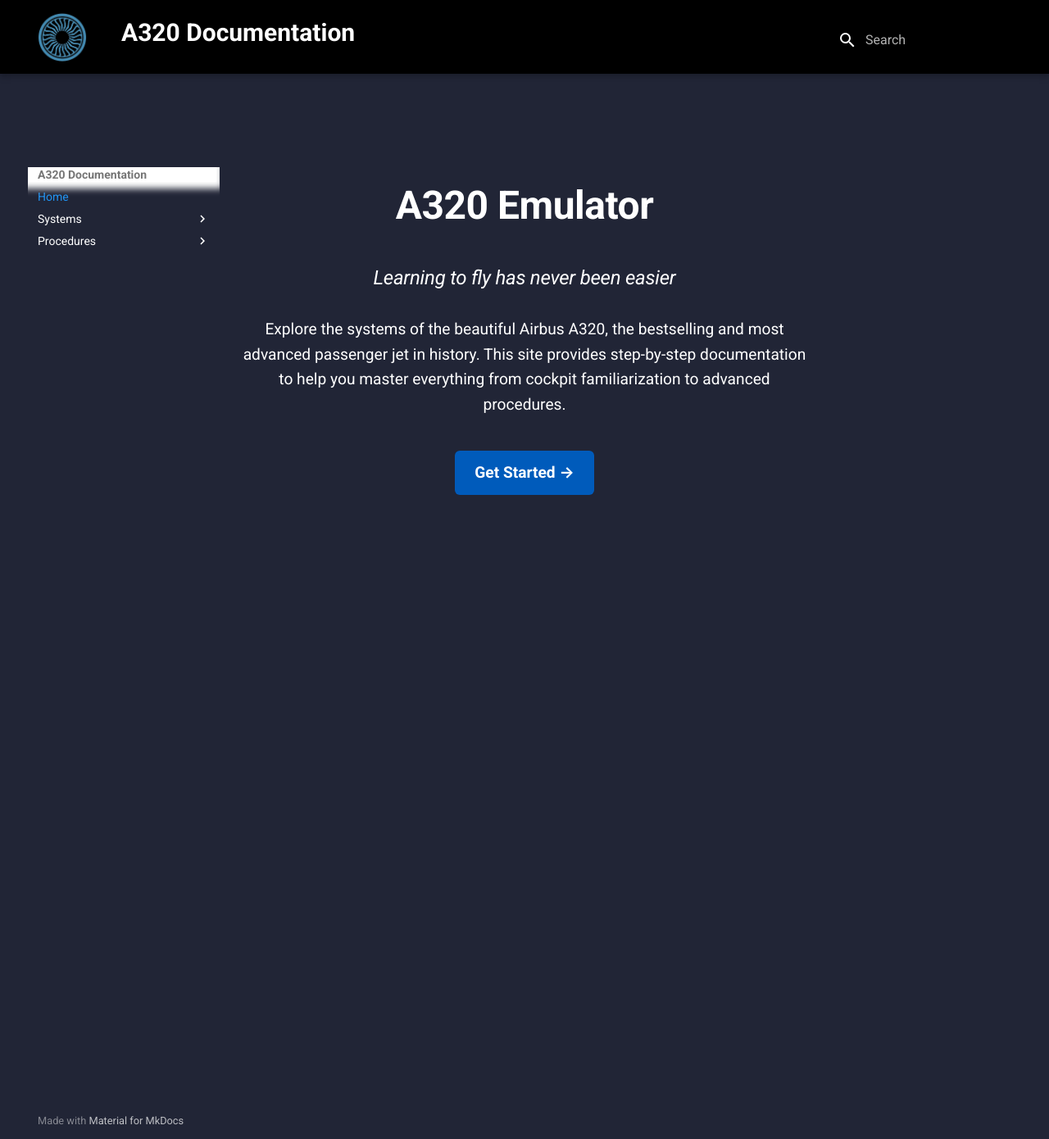
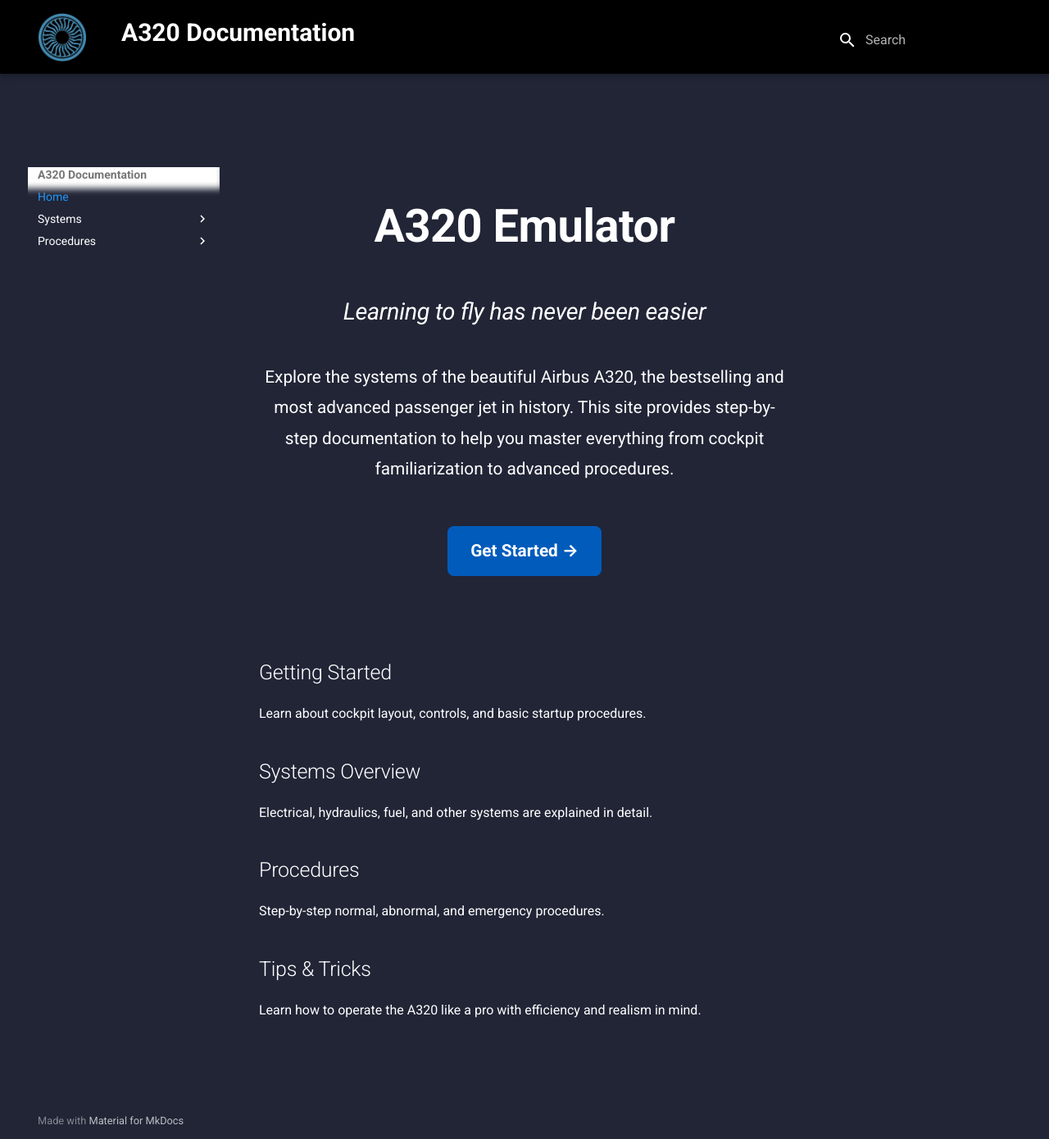
Before and after one commit to danhuaflx-56/A320-emulator, an MkDocs documentation site: the page built from docs/index.md, in a window 1280 px wide and 1390 px high. Shown: the whole window at 82% size. Built offline with MkDocs 1.6.1 and Material for MkDocs 9.7.7, drawn with Linux system fonts in a browser that asks for light colours.

Commit message:
Update index.md

```diff
--- a/docs/index.md
+++ b/docs/index.md
@@ -1,14 +1,15 @@
-<div style="text-align: center; margin-top: 80px;">
+<!-- Hero Section -->
+<div style="text-align: center; margin-top: 100px; padding: 0 20px; max-width: 900px; color: white;">
 
-  <h1 style="font-size: 3em; font-weight: bold; margin-bottom: 10px;">
+  <h1 style="font-size: 3.5em; font-weight: bold; margin-bottom: 15px;">
     A320 Emulator
   </h1>
 
-  <h3 style="font-size: 1.5em; font-style: italic; color: #555; margin-bottom: 30px;">
+  <h3 style="font-size: 1.8em; font-style: italic; color: #ccc; margin-bottom: 40px;">
     Learning to fly has never been easier
   </h3>
 
-  <p style="font-size: 1.2em; max-width: 700px; margin: 0 auto 40px auto; line-height: 1.6;">
+  <p style="font-size: 1.3em; max-width: 700px; margin: 0 auto 50px auto; line-height: 1.8;">
     Explore the systems of the beautiful Airbus A320, the bestselling and most
     advanced passenger jet in history. This site provides step-by-step
     documentation to help you master everything from cockpit familiarization
@@ -19,9 +20,9 @@
     display: inline-block;
     background-color: #005bbb;
     color: white;
-    padding: 12px 24px;
-    border-radius: 6px;
-    font-size: 1.2em;
+    padding: 14px 28px;
+    border-radius: 8px;
+    font-size: 1.3em;
     text-decoration: none;
     font-weight: bold;
     transition: background-color 0.2s ease;">
@@ -29,3 +30,20 @@
   </a>
 
 </div>
+
+<!-- Scrollable Content Section -->
+<div style="padding: 60px 20px; max-width: 900px; margin: 0 auto; color: white;">
+
+  <h2 style="margin-top: 40px; margin-bottom: 20px;">Getting Started</h2>
+  <p>Learn about cockpit layout, controls, and basic startup procedures.</p>
+
+  <h2 style="margin-top: 40px; margin-bottom: 20px;">Systems Overview</h2>
+  <p>Electrical, hydraulics, fuel, and other systems are explained in detail.</p>
+
+  <h2 style="margin-top: 40px; margin-bottom: 20px;">Procedures</h2>
+  <p>Step-by-step normal, abnormal, and emergency procedures.</p>
+
+  <h2 style="margin-top: 40px; margin-bottom: 20px;">Tips & Tricks</h2>
+  <p>Learn how to operate the A320 like a pro with efficiency and realism in mind.</p>
+
+</div>
```
